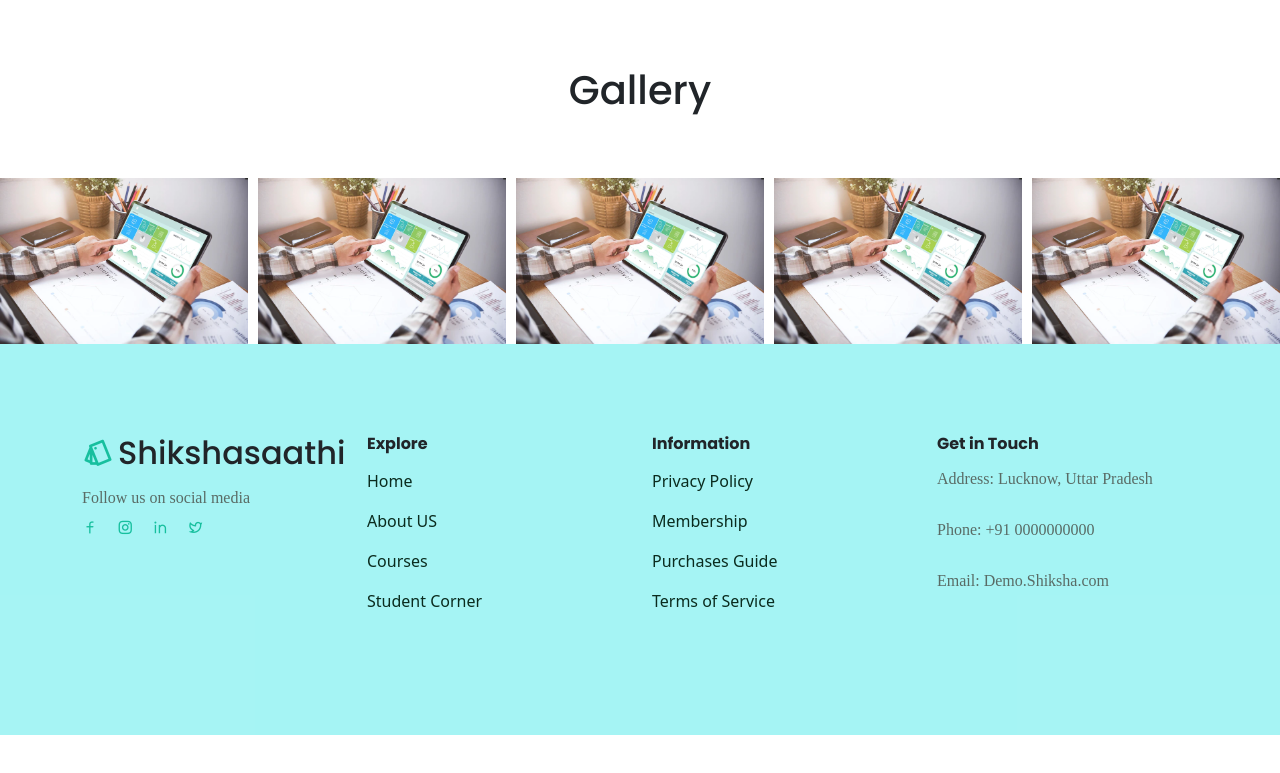
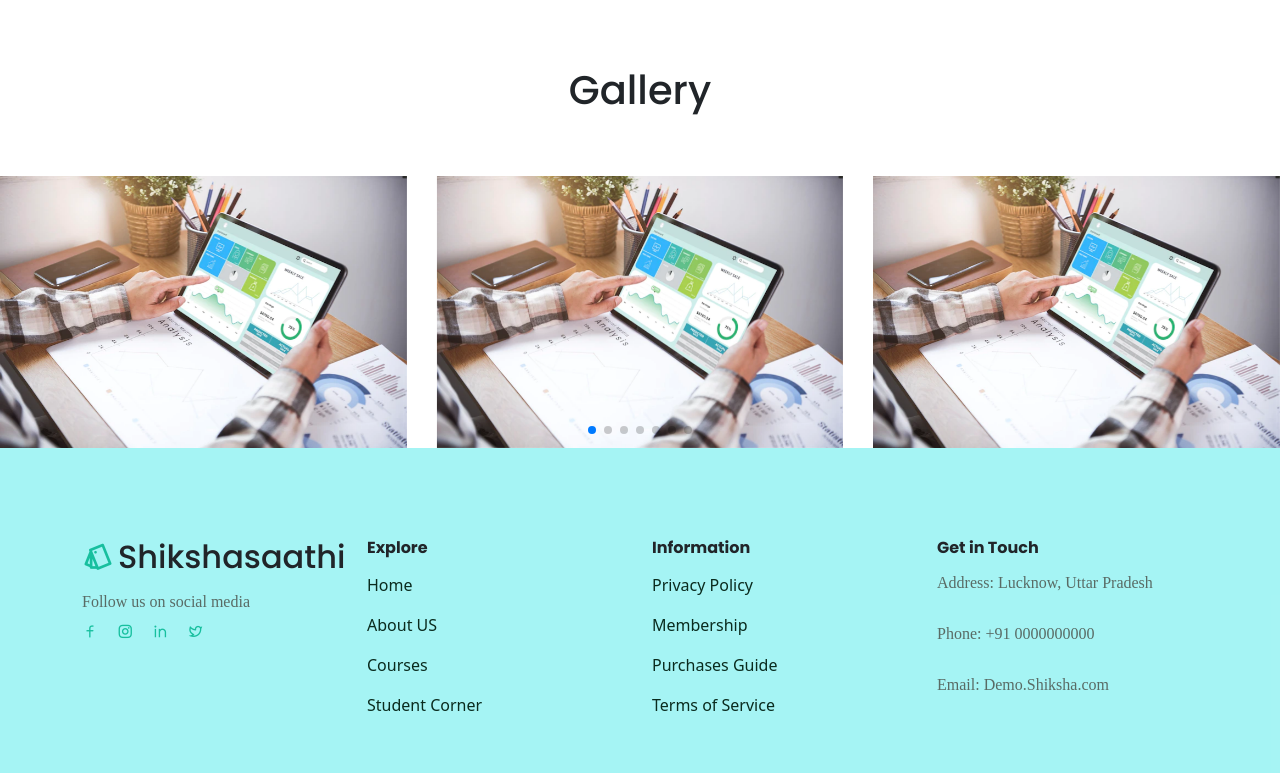
Before and after one commit to Sahindtech/shikshasaathi.org, a React (Create React App) app in the folder frontend/: page / in a window 1280 px wide. Shown: the part 2454-3227 px from the top of the page. Before the commit the page ends 3189 px from the top, so only its background shows below. Built offline with nearby package versions, Linux system fonts and the light colour scheme; a web font is replaced by a local one.

Commit message:
Update home page

```diff
--- a/frontend/package.json
+++ b/frontend/package.json
@@ -20,6 +20,7 @@
     "reactstrap": "^9.2.2",
     "remixicon": "^4.1.0",
     "slick-carousel": "^1.8.1",
+    "swiper": "^11.0.6",
     "web-vitals": "^2.1.4"
   },
   "scripts": {
--- a/frontend/src/components/Gallery/Gallery.jsx
+++ b/frontend/src/components/Gallery/Gallery.jsx
@@ -14,11 +14,6 @@ const images = [
   { src: { Img }, alt: "Image 8" },
   { src: { Img }, alt: "Image 9" },
   { src: { Img }, alt: "Image 10" },
-  { src: { Img }, alt: "Image 11" },
-  { src: { Img }, alt: "Image 12" },
-  { src: { Img }, alt: "Image 13" },
-  { src: { Img }, alt: "Image 14" },
-  { src: { Img }, alt: "Image 15" },
 ];
 
 function Gallery() {
@@ -27,7 +22,7 @@ function Gallery() {
       <Header />
       <h1>Gallery</h1>
       <div className="gallery ">
-        {images.map((image, index) => (
+        {images.map(() => (
           <img src={Img} alt="" className=" gallery__item " />
         ))}
       </div>
--- a/frontend/src/components/Gallery/gallery.css
+++ b/frontend/src/components/Gallery/gallery.css
@@ -3,6 +3,7 @@
   grid-template-columns: repeat(auto-fill, minmax(240px, 1fr));
   grid-gap: 10px;
   margin-top: 10px;
+  margin-bottom: 30px;
 }
 
 @media screen and (max-width: 767px) {
--- a/frontend/src/pages/Home.jsx
+++ b/frontend/src/pages/Home.jsx
@@ -1,4 +1,13 @@
-import React, { Fragment, useState, useEffect } from "react";
+import React, { Fragment } from "react";
+
+// Import Swiper React components
+import { Swiper, SwiperSlide } from "swiper/react";
+
+// Import Swiper styles
+import "swiper/css";
+import "swiper/css/pagination";
+// import required modules
+import { Pagination } from "swiper/modules";
 import "../components/Contact/contact.css";
 import "../components/About/about.css";
 import { Card, Button, Col, Container, Row } from "react-bootstrap";
@@ -8,29 +17,11 @@ import "../components/Courses/courses.css";
 import "../components/Gallery/gallery.css";
 import Img from "../assests/images/seo.png";
 import aboutImg from "../assests/images/about-us.png";
-// import { Container, Row, Col } from "reactstrap";
+
 import heroImg from "../assests/images/hero-img1.png";
 import "../components/Hero-Section/hero-section.css";
-const images = [
-  { src: { Img }, alt: "Image 1" },
-  { src: { Img }, alt: "Image 2" },
-  { src: { Img }, alt: "Image 3" },
-  { src: { Img }, alt: "Image 4" },
-  { src: { Img }, alt: "Image 5" },
-];
+
 const Home = () => {
-  const [slideIndex, setSlideIndex] = useState(0);
-
-  useEffect(() => {
-    const intervalId = setInterval(() => {
-      setSlideIndex((prevIndex) =>
-        prevIndex === images.length - 1 ? 0 : prevIndex + 1
-      );
-    }, 3000); // Adjust the interval time (in milliseconds) as needed
-
-    return () => clearInterval(intervalId); // Cleanup the interval on component unmount
-  }, []); // Empty dependency array to run the effect only once on mount
-
   return (
     <Fragment>
       <Header />
@@ -260,19 +251,53 @@ const Home = () => {
       </Container>
 
       {/* Gallery starts */}
+
       <h1>Gallery</h1>
-      <div className="gallery ">
-        {images.map((image, index) => (
-          <img
-            src={Img}
-            alt={image.alt}
-            className={`gallery__item ${
-              index === slideIndex ? "" : "slide-left"
-            }`}
-            key={index}
-          />
-        ))}
-      </div>
+      <Swiper
+        slidesPerView={3}
+        spaceBetween={30}
+        pagination={{
+          clickable: true,
+        }}
+        modules={[Pagination]}
+        className="mySwiper"
+      >
+        <SwiperSlide>
+          <img src={Img} className={`gallery__item`} alt="" />
+        </SwiperSlide>
+        <SwiperSlide>
+          <img src={Img} className={`gallery__item`} alt="" />
+        </SwiperSlide>
+        <SwiperSlide>
+          {" "}
+          <img src={Img} className={`gallery__item`} alt="" />
+        </SwiperSlide>
+        <SwiperSlide>
+          {" "}
+          <img src={Img} className={`gallery__item`} alt="" />
+        </SwiperSlide>
+        <SwiperSlide>
+          {" "}
+          <img src={Img} className={`gallery__item`} alt="" />
+        </SwiperSlide>
+        <SwiperSlide>
+          {" "}
+          <img src={Img} className={`gallery__item`} alt="" />
+        </SwiperSlide>
+        <SwiperSlide>
+          {" "}
+          <img src={Img} className={`gallery__item`} alt="" />
+        </SwiperSlide>
+        <SwiperSlide>
+          {" "}
+          <img src={Img} className={`gallery__item`} alt="" />
+        </SwiperSlide>
+        <SwiperSlide>
+          {" "}
+          <img src={Img} className={`gallery__item`} alt="" />
+        </SwiperSlide>
+      </Swiper>
+
       <Footer />
     </Fragment>
   );
```
Also changed, not shown: 1 other file (tests, documents, lock files or other folders).
